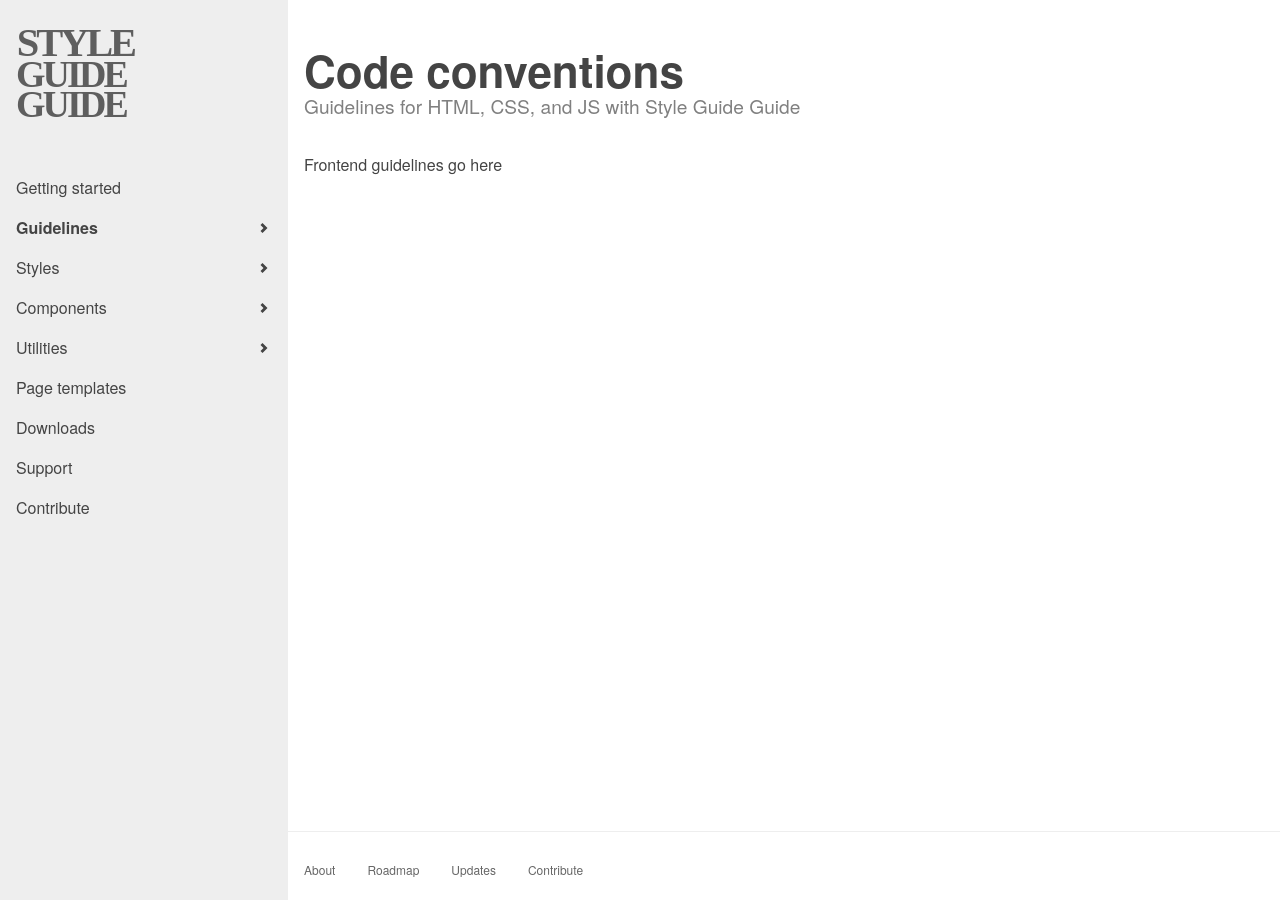
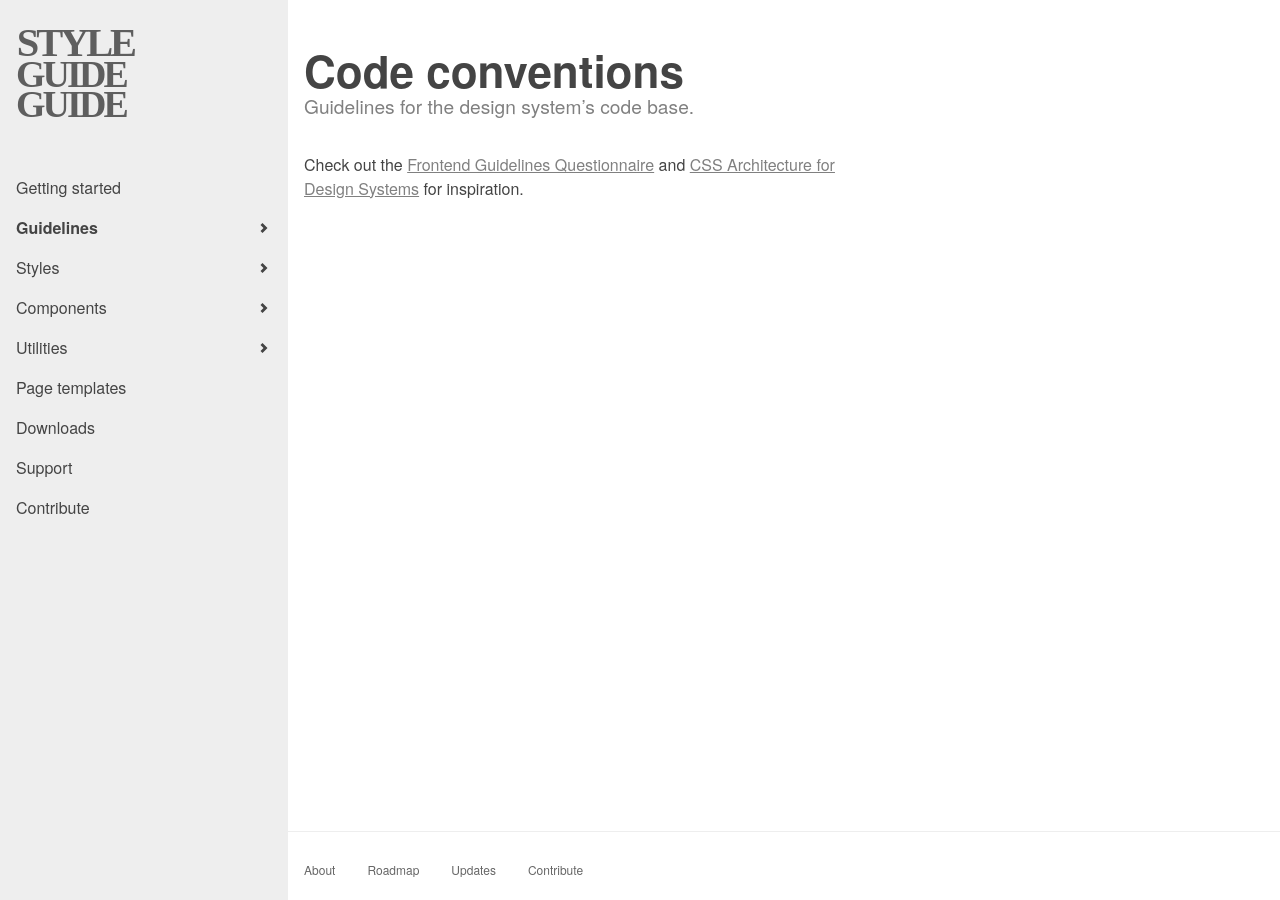
Before and after one commit to bradfrost/style-guide-guide, a Jekyll site: the page built from guidelines/03-code.md, in a window 1280 px wide. Built offline with Jekyll 4.4.1, drawn with Linux system fonts in a browser that asks for light colours.

Commit message:
Code guidelines page content

```diff
--- a/guidelines/03-code.md
+++ b/guidelines/03-code.md
@@ -1,12 +1,9 @@
 ---
-layout: detail
-type: detail
-title: Code conventions
+layout: page
 group: guidelines
 permalink: /guidelines/code.html
-description: Guidelines for HTML, CSS, and JS with Style Guide Guide
-
-
+title: Code conventions
+description: Guidelines for the design system's code base.
 ---
 
-Frontend guidelines go here
+Check out the [Frontend Guidelines Questionnaire](https://github.com/bradfrost/frontend-guidelines-questionnaire) and [CSS Architecture for Design Systems](http://bradfrost.com/blog/post/css-architecture-for-design-systems/) for inspiration.
```
